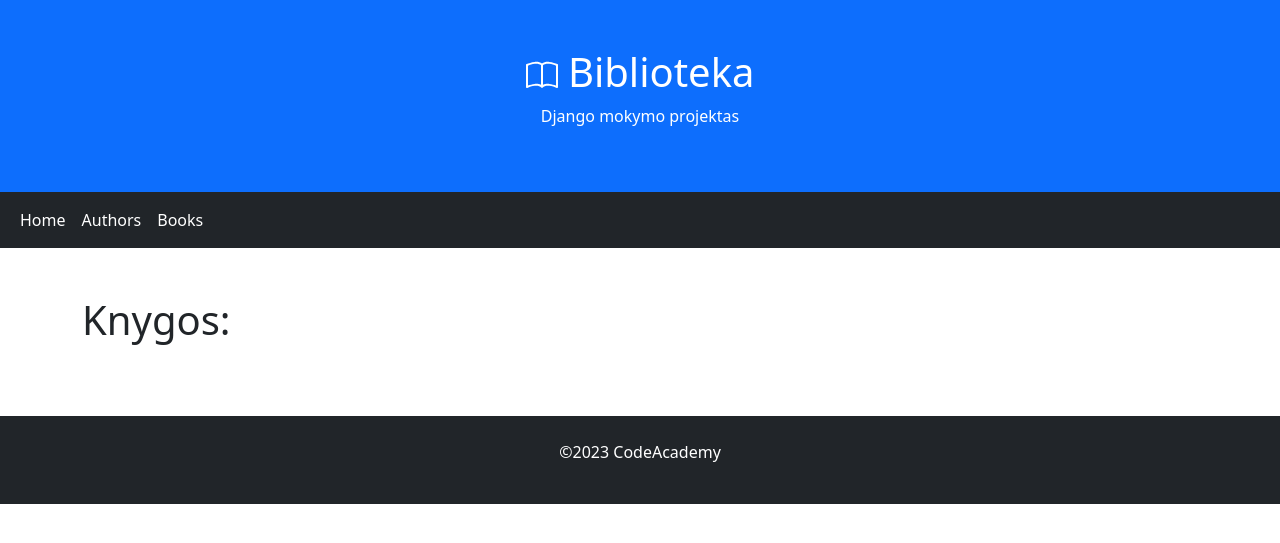
After one commit to DonatasNoreika/django_biblioteka_2023_08, a Django app: page /library/books in a window 1280 px wide. The commit adds this page. Shown: the top 543 px of the page. Run offline with Django 4.2, Linux system fonts and the light colour scheme; data that the repository does not hold is empty.

Commit message:
Pridėtas knygų ListView

```diff
--- a/mysite/library/templates/authors.html
+++ b/mysite/library/templates/authors.html
@@ -1,6 +1,6 @@
 {% extends "base.html" %}
 
-{% block "title" %}Biblioteka: Autoriai</title>{% endblock %}
+{% block "title" %}Biblioteka: Autoriai{% endblock %}
 
 {% block "content" %}
 <h1>Autoriai:</h1>
--- a/mysite/library/templates/base.html
+++ b/mysite/library/templates/base.html
@@ -37,6 +37,9 @@
             <li class="nav-item">
                 <a class="nav-link active" href="{% url 'authors' %}">Authors</a>
             </li>
+            <li class="nav-item">
+                <a class="nav-link active" href="{% url 'books' %}">Books</a>
+            </li>
         </ul>
     </div>
 </nav>
--- /dev/null
+++ b/mysite/library/templates/books.html
@@ -0,0 +1,12 @@
+{% extends "base.html" %}
+
+{% block "title" %}Biblioteka: Knygos{% endblock %}
+
+{% block "content" %}
+<h1>Knygos:</h1>
+<ul>
+{% for book in books %}
+    <li><a href="">{{ book }}</a></li>
+{% endfor %}
+</ul>
+{% endblock %}
--- a/mysite/library/urls.py
+++ b/mysite/library/urls.py
@@ -6,4 +6,5 @@ urlpatterns = [
     path("", views.index, name="index"),
     path('authors/', views.authors, name="authors"),
     path('authors/<int:author_id>', views.author, name='author'),
+    path('books', views.BookListView.as_view(), name='books'),
 ]
--- a/mysite/library/views.py
+++ b/mysite/library/views.py
@@ -1,6 +1,8 @@
 from django.shortcuts import render, get_object_or_404
 from django.http import HttpResponse
 from .models import Book, BookInstance, Author
+from django.views import generic
+
 
 # Create your views here.
 def index(request):
@@ -24,9 +26,16 @@ def authors(request):
     }
     return render(request, 'authors.html', context=context)
 
+
 def author(request, author_id):
     author = get_object_or_404(Author, pk=author_id)
     context = {
         'author': author,
     }
     return render(request, 'author.html', context=context)
+
+
+class BookListView(generic.ListView):
+    model = Book
+    template_name = "books.html"
+    context_object_name = "books"
```
